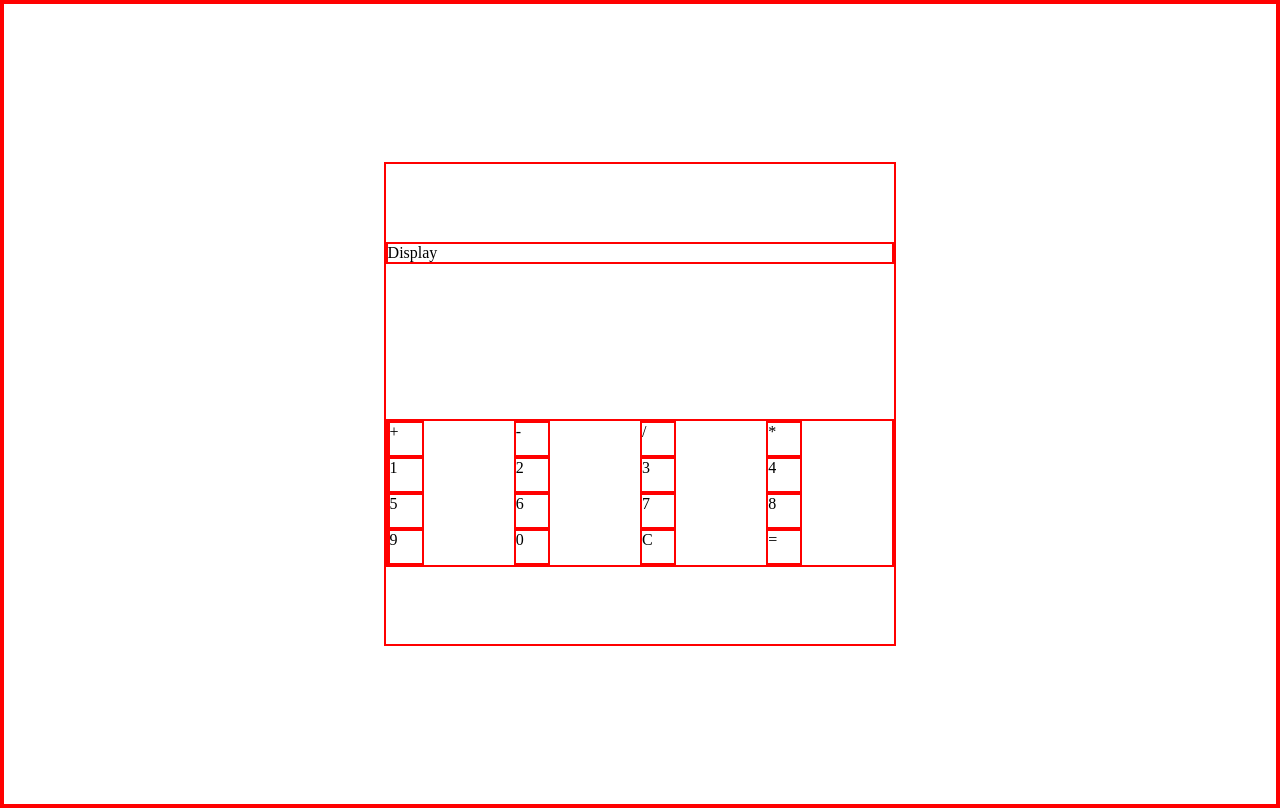
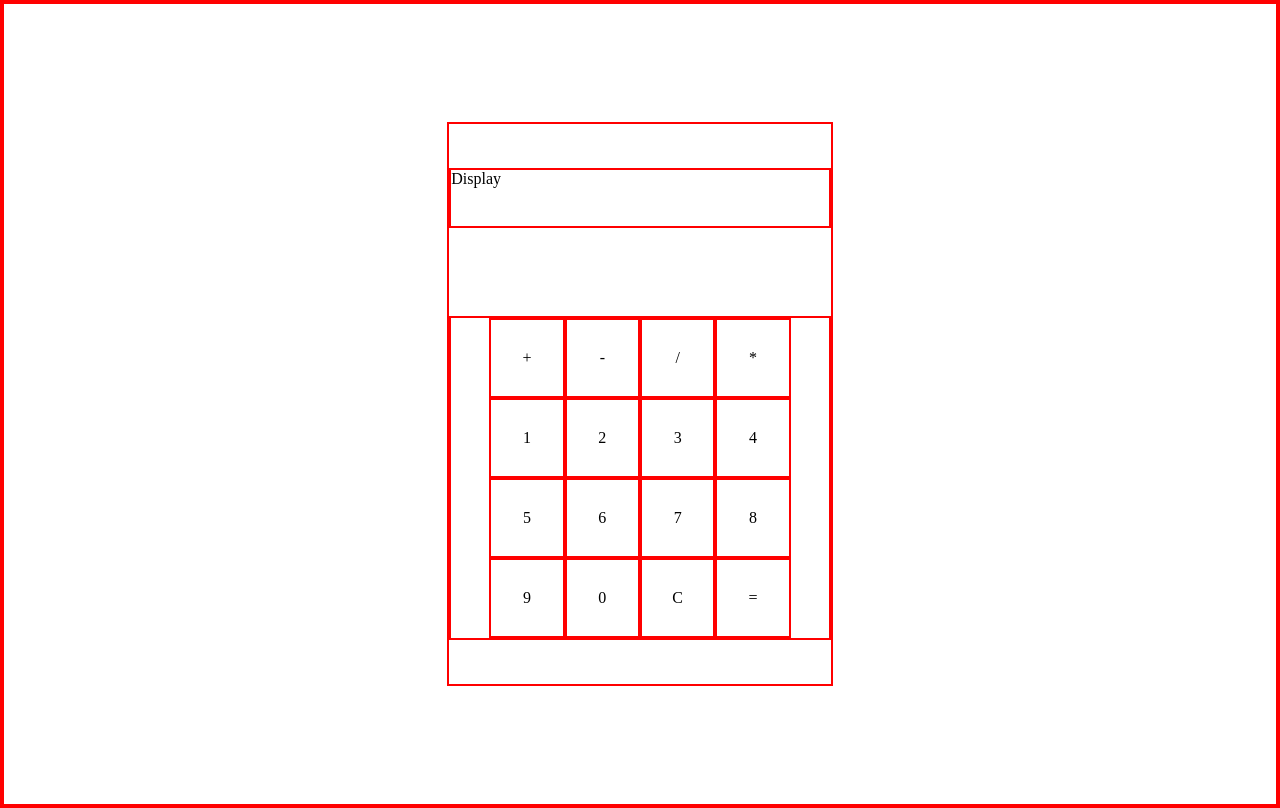
Before and after one commit to jennifertieu/top-calculator, a plain HTML site: page index.html in a window 1280 px wide. Drawn offline with Linux system fonts and the light colour scheme.

Commit message:
set calculator container and buttons

```diff
--- a/style.css
+++ b/style.css
@@ -12,9 +12,13 @@ body {
     align-items: center;
 }
 
+.display {
+    height: 10%;
+}
+
 .container {
-    height: 60%;
-    width: 40%;
+    height: 70%;
+    width: 30%;
     display: flex;
     flex-direction: column;
     justify-content: space-around;
@@ -23,10 +27,13 @@ body {
 .button-container {
     display: grid;
     grid-template-columns: repeat(4, 1fr);
-
+    grid-auto-rows: minmax(80px, auto);
+    padding: 0 10% 0 10%;
+    text-align: center;
 }
 
 .button {
-    height: 2rem;
-    width: 2rem;
+    display: flex;
+    justify-content: center;
+    align-items: center;
 }
```
